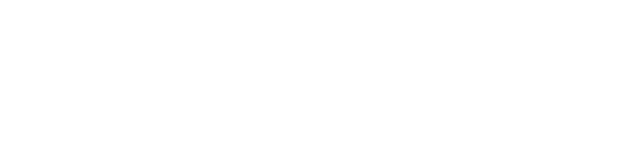
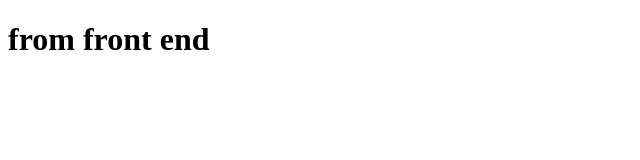
Before and after one commit to S-ELANGO/DEMO, a plain HTML site: page index.html in a window 1280 px wide. Shown: the whole page, without its empty margins (0-640 px from the left). Drawn offline with Linux system fonts and the light colour scheme.

Commit message:
feat:added frontend code

```diff
--- a/index.html
+++ b/index.html
@@ -5,7 +5,9 @@
     <meta name="viewport" content="width=device-width, initial-scale=1.0">
     <title>Elango</title>
 </head>
-<body>
-
+<body><script>
+    console.log("Page Loaded");
+</script>
+    <h1>from front end </h1>
 </body>
 </html>
```
